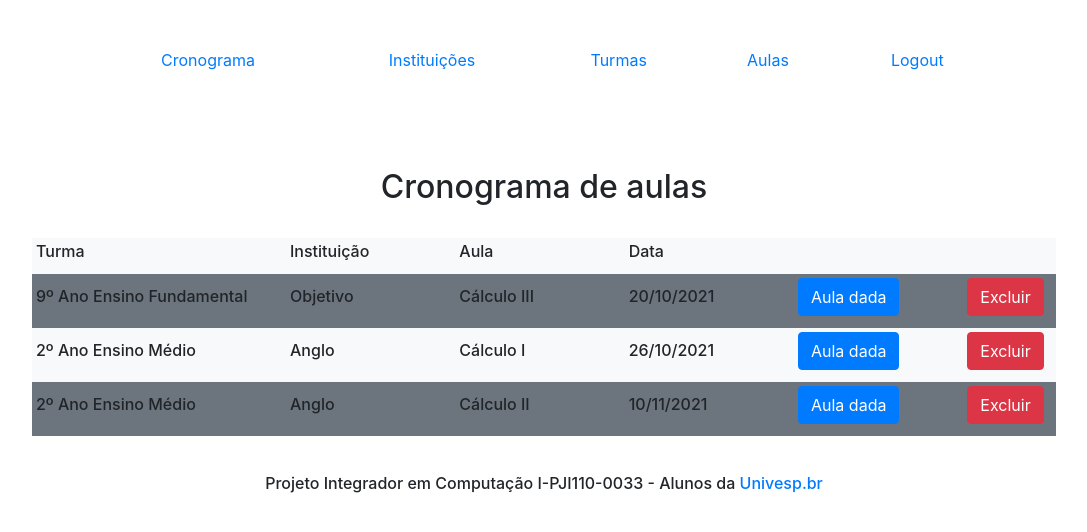
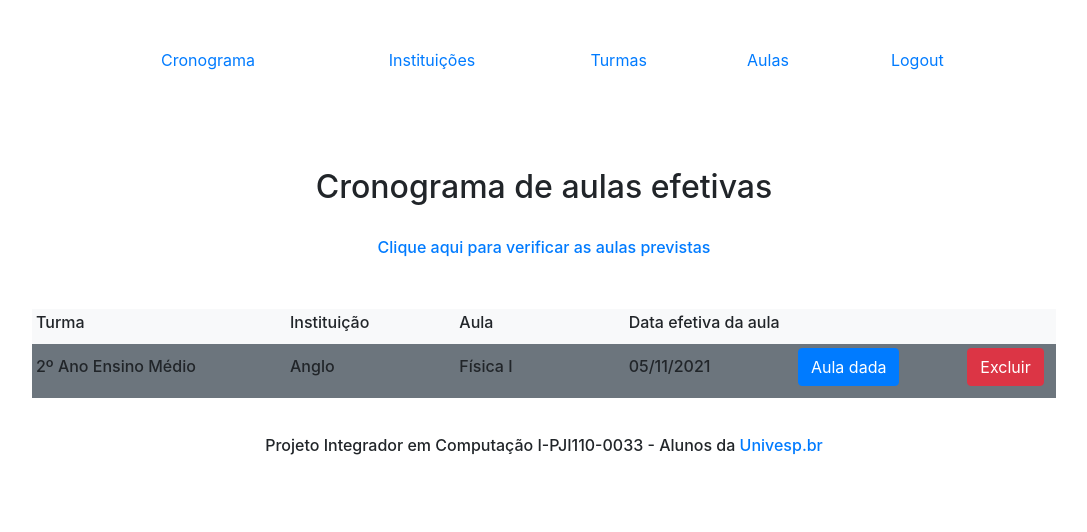
Before and after one commit to danielnascbb/univesp, a PHP site: page /index.php?efetivas=SIM in a window 1280 px wide. Shown: the top 532 px of the page, without its empty margins (96-1183 px from the left). Run offline with PHP 8.4, Linux system fonts and the light colour scheme; a user stored in the database is signed in; data comes from the database, SQL or seed files in the repository; some libraries are stand-ins or nearby versions.

Commit message:
Apresentação aulas dadas
Incluída opção para consulta de aulas já dadas/efetivadas.

```diff
--- a/cronograma_lista.php
+++ b/cronograma_lista.php
@@ -2,8 +2,31 @@
 header("Access-Control-Allow-Origin: *");
 include_once 'inc_conn.php';
 
-//Pesquisa cronograma de aulas
+if (isset($_POST['efetivas'])) {
+    $efetivas = $_POST['efetivas'];
+} else {
+    $efetivas = '';
+}
+
+$efetivas = $_POST['efetivas'];
+$titulo = 'Cronograma de aulas previstas';
+$link = '<a href="index.php?efetivas=SIM">Clique aqui para verificar as aulas já dadas</a>';
+
+//Pesquisa cronograma de aulas a serem dadas
 $sql = "select v.id as id_vinculo, t.nome_turma as turma, i.nome_instituicao as instituicao, a.nome_aula as aula, v.data_prevista as data_prevista from aulas as a INNER JOIN vinculos_aulas_turmas as v ON v.id_aula = a.id INNER JOIN turmas as t ON t.id = v.id_turma INNER JOIN instituicao as i ON i.id = t.id_instituicao where a.id_usuario=$id_logado and v.data_efetiva is null order by v.data_prevista";
+
+$txt = 'Data prevista da aula';
+
+if ($efetivas == 'SIM') {
+//Pesquisa cronograma de aulas já dada
+$sql = "select v.id as id_vinculo, t.nome_turma as turma, i.nome_instituicao as instituicao, a.nome_aula as aula, v.data_prevista as data_prevista from aulas as a INNER JOIN vinculos_aulas_turmas as v ON v.id_aula = a.id INNER JOIN turmas as t ON t.id = v.id_turma INNER JOIN instituicao as i ON i.id = t.id_instituicao where a.id_usuario=$id_logado and v.data_efetiva is not null order by v.data_efetiva desc";
+
+$txt = 'Data efetiva da aula';
+$titulo = 'Cronograma de aulas efetivas';
+$link = '<a href="index.php">Clique aqui para verificar as aulas previstas</a>';
+
+}
+
 $dados = mysqli_query($conn,$sql) or die(' Erro na query:' . $sql . ' ' . mysqli_error($conn) );
 $total = mysqli_num_rows($dados);
 
@@ -20,7 +43,8 @@ if ($total == 0): ?>
 
     <div class="col">
 
-    <p class="h2">Cronograma de aulas</p><br>
+    <p class="h2"><?= $titulo; ?></p><br>
+    <p class="h6"><?= $link; ?><br>&nbsp;</p><br>
 
     <div class="row" id="formCronograma" style="display: none;">
 
@@ -49,7 +73,7 @@ if ($total == 0): ?>
         </div>
         <div class="col-md-2">
             <div class="row">
-            <p class="h6">Data</p>
+            <p class="h6"><?= $txt; ?></p>
             </div>
         </div>
         <div class="col-md-2">
--- a/inc_conn.php
+++ b/inc_conn.php
@@ -9,32 +9,17 @@ function inverteData($data){
   }
 }
 
-//dados conexão remota - 000WebHost
-//$caminho_base = 'C:/xampp/mysql';
-/*$servername = "localhost";
-$username = "id17763918_root";
-$password = "P_Integrador2021";
-$database = "id17763918_teacherbinderdb";*/
-
-//dados conexão remota - freewha
-//$servername = "localhost";
-//$username = "321779";
-//$password = "univesp";
-//$database = "321779";
-
 //dados conexão gamepl;
-//$caminho_base = 'C:/xampp/mysql';
 $servername = "localhost";
 $username = "gamepl45_univesp";
 $password = "Univesp2021";
 $database = "gamepl45_teacherbinderdb";
 
 //dados conexão local;
-//$caminho_base = 'C:/xampp/mysql';
-//$servername = "localhost";
-//$username = "root";
-//$password = "univesp";
-//$database = "teacherbinderdb";
+$servername = "localhost";
+$username = "root";
+$password = "univesp";
+$database = "teacherbinderdb";
 
 // Create connection
 $conn = mysqli_connect($servername,$username,$password,$database);
--- a/index.php
+++ b/index.php
@@ -13,6 +13,12 @@ $msg = '';
 
 if (isset($_GET['msg'])) {
 $msg = $_GET['msg'];
+}
+
+if (isset($_GET['efetivas'])) {
+    $efetivas = 'SIM';
+} else {
+    $efetivas = 'NAO';
 }
 
 if ($msg == 1){
@@ -94,14 +100,18 @@ if ($msg == 2){
                 }
             }).done(function (block) {
                 alert(block);
-                refresh();
+                refresh('<?= $efetivas; ?>');
             });
         }
     }
-    function refresh() {
+    function refresh(parametro) {
         $.ajax({
             url:"cronograma_lista.php",
-            type: "html"
+            type: "html",
+            method: "post",
+            data: {
+                efetivas: parametro
+            }
         }).done(function (block) {
             $("#listaCronograma").html(block);
         });
@@ -114,12 +124,12 @@ if ($msg == 2){
             if (data == 'ok') {
                 alert('Inclusão feita com sucesso!');
                 $("#formCronograma").slideUp();
-                refresh();
+                refresh('<?= $efetivas; ?>');
             } else if (data == 'ok2') {
 
                 alert('Registro alterado com sucesso!');
                 $("#formCronograma").slideUp();
-                refresh();
+                refresh('<?= $efetivas; ?>');
             } else {
                 alert(data);
             }
@@ -129,7 +139,7 @@ if ($msg == 2){
     function cancelar() {
         $("#formCronograma").slideUp();
     }
-    refresh();
+    refresh('<?= $efetivas; ?>');
 
 </script>
 
```
